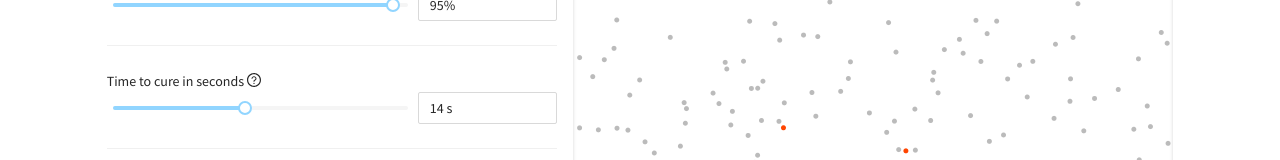
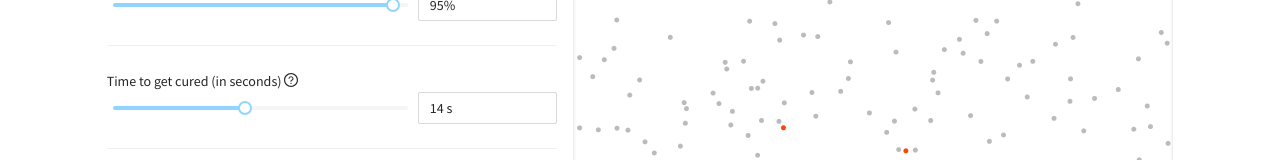
Before and after one commit to hzub/infection-simulator, a React (Create React App) app: page / in a window 1280 px wide. Shown: the part 520-680 px from the top of the page. Built offline with nearby package versions, Linux system fonts and the light colour scheme.

Commit message:
Text fixes

```diff
--- a/src/App.tsx
+++ b/src/App.tsx
@@ -200,9 +200,9 @@ function App() {
 
       <div>
         <div>
-          Time to cure in seconds{" "}
+          Time to get cured (in seconds){" "}
           <Tooltip
-            overlay={`After set amount of time, every infected person will become "cured" - this means that it will not transmit the infection and cannot be infected anymore.`}
+            overlay={`Starting from the moment of infection, every person will become "cured" after this amount of time - which means that he will not transmit the infection and cannot be infected anymore.`}
           >
             <QuestionCircleOutlined />
           </Tooltip>
```
